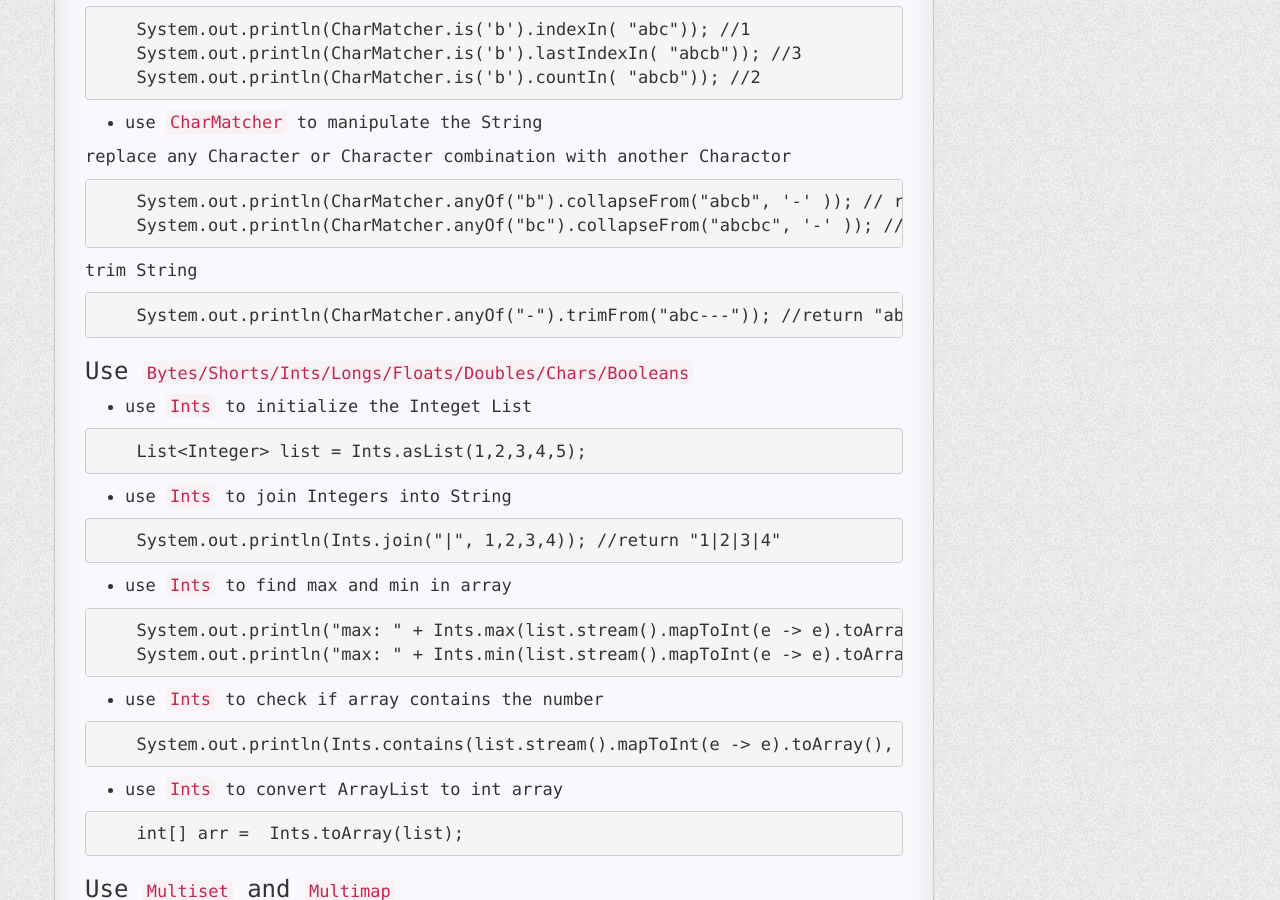
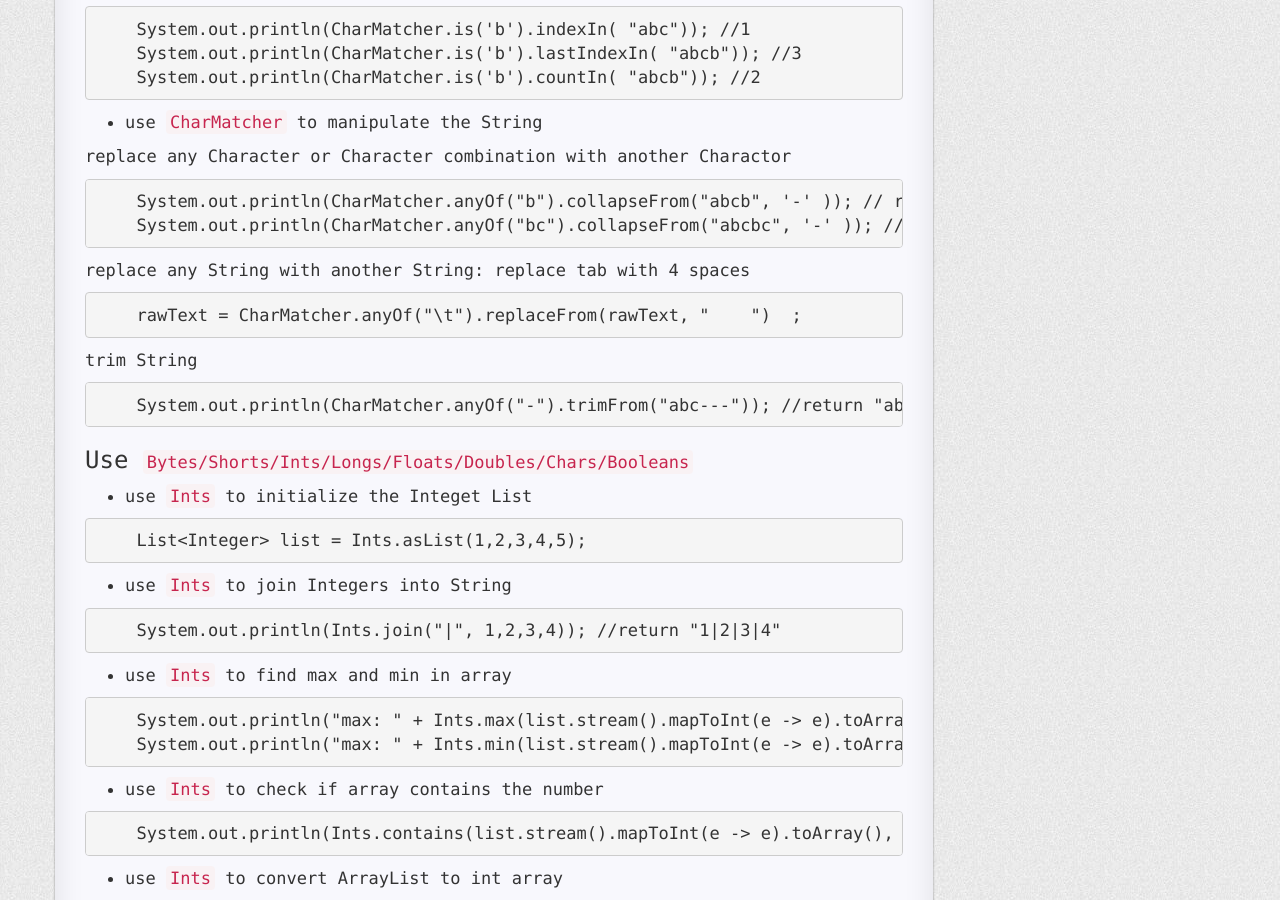
Before and after one commit to R0NGSH3N/r0ngsh3n.github.io, a Jekyll site: the page built from _posts/2019-09-20-implement-guava-by-examples.md, in a window 1280 px wide and 900 px high, scrolled down 1255 px. Built offline with Jekyll 4.4.1, drawn with Linux system fonts in a browser that asks for light colours; nearby versions of some CDN libraries; comment, search, counter and statistics services are not loaded; a style sheet for code colours, icons or effects is not loaded.

Commit message:
new aritle

```diff
--- a/_posts/2019-09-20-implement-guava-by-examples.md
+++ b/_posts/2019-09-20-implement-guava-by-examples.md
@@ -61,6 +61,12 @@ replace any Character or Character combination with another Charactor
 ~~~Java
     System.out.println(CharMatcher.anyOf("b").collapseFrom("abcb", '-' )); // return "a-c-"
     System.out.println(CharMatcher.anyOf("bc").collapseFrom("abcbc", '-' )); // return "a--"
+~~~
+
+replace any String with another String: replace tab with 4 spaces
+
+~~~Java
+    rawText = CharMatcher.anyOf("\t").replaceFrom(rawText, "    ")  ;
 ~~~
 
 trim String
```
